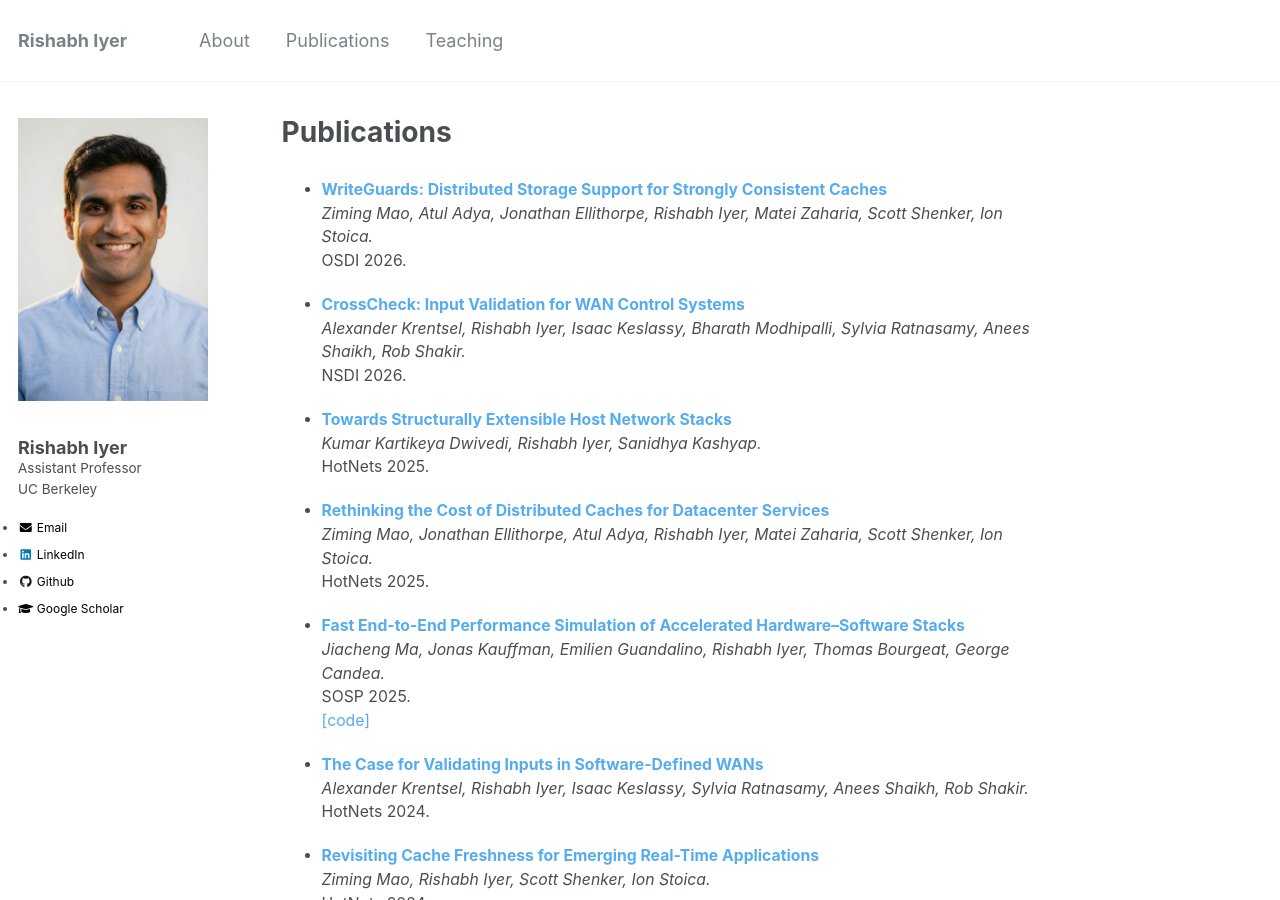
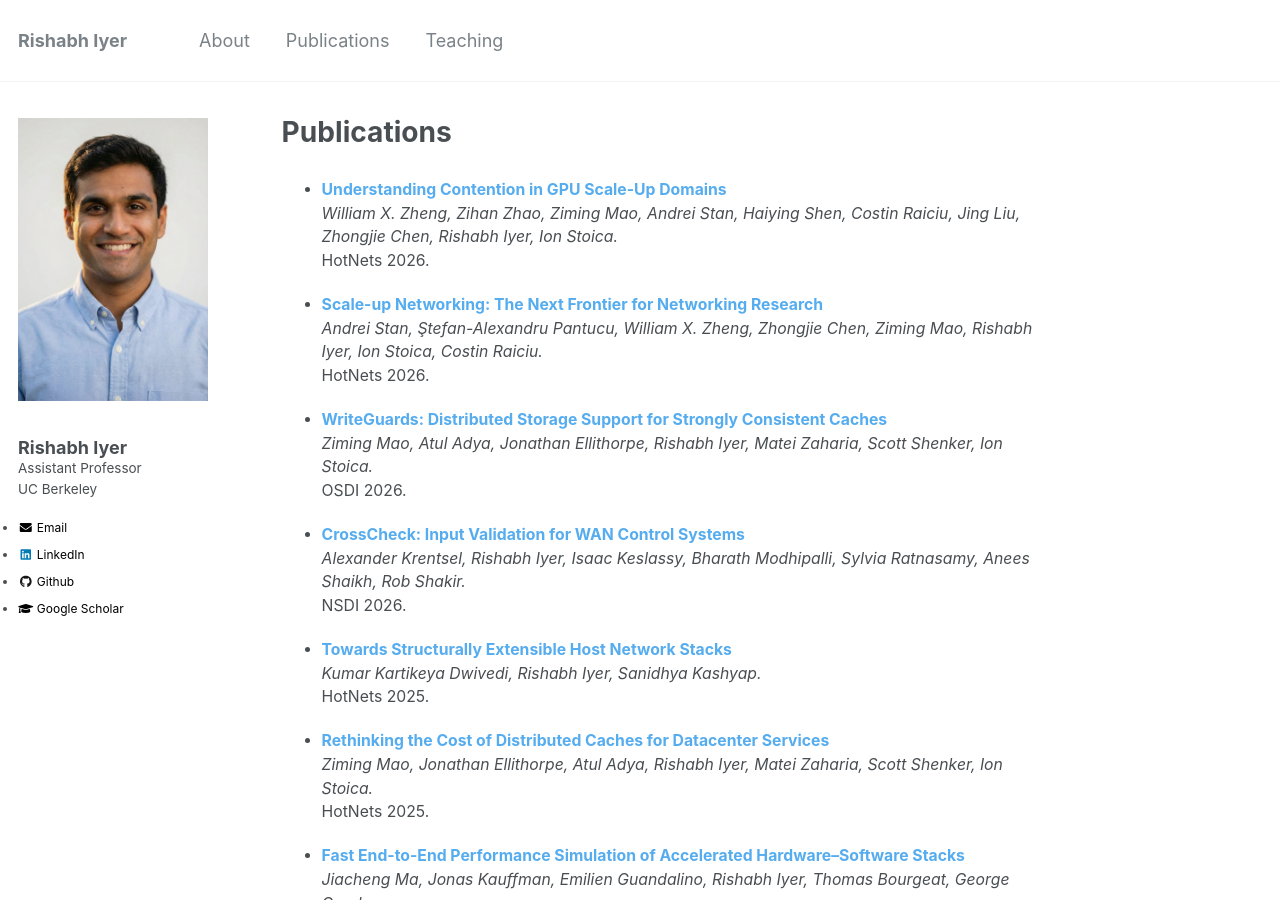
Before and after one commit to rishabh246/rishabh246.github.io, a Jekyll site: the page built from _pages/publications.md, in a window 1280 px wide and 900 px high. Built offline with Jekyll 4.4.1, drawn with Linux system fonts in a browser that asks for light colours.

Commit message:
Add HotNets pubs

```diff
--- a/_pages/publications.md
+++ b/_pages/publications.md
@@ -4,6 +4,14 @@ title: "Publications"
 permalink: /publications/
 author_profile: true
 ---
+
+- **[Understanding Contention in GPU Scale-Up Domains](/files/contention-hotnets26.pdf)** <br>
+_William X. Zheng, Zihan Zhao, Ziming Mao, Andrei Stan, Haiying Shen, Costin Raiciu, Jing Liu, Zhongjie Chen, Rishabh Iyer, Ion Stoica._ <br>
+HotNets 2026. <br>
+
+- **[Scale-up Networking: The Next Frontier for Networking Research](/files/scaleup-hotnets26.pdf)** <br>
+_Andrei Stan, Ştefan-Alexandru Pantucu, William X. Zheng, Zhongjie Chen, Ziming Mao, Rishabh Iyer, Ion Stoica, Costin Raiciu._ <br>
+HotNets 2026. <br>
 
 - **[WriteGuards: Distributed Storage Support for Strongly Consistent Caches](/files/writeguards.pdf)** <br>
 _Ziming Mao, Atul Adya, Jonathan Ellithorpe, Rishabh Iyer, Matei Zaharia, Scott Shenker, Ion Stoica._ <br>
```
Also changed, not shown: _pages/about.md (+1 -1 lines), 2 other files.
